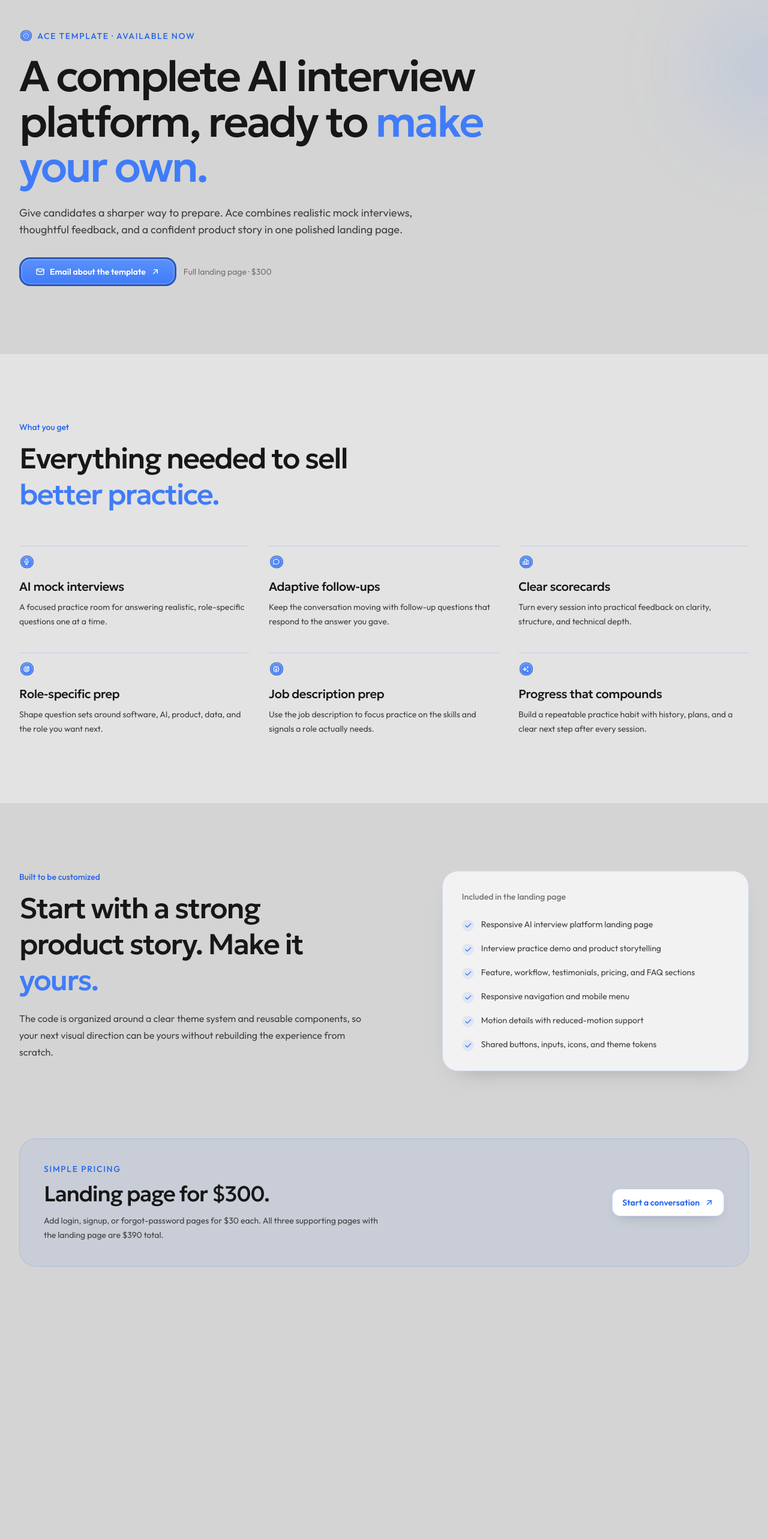
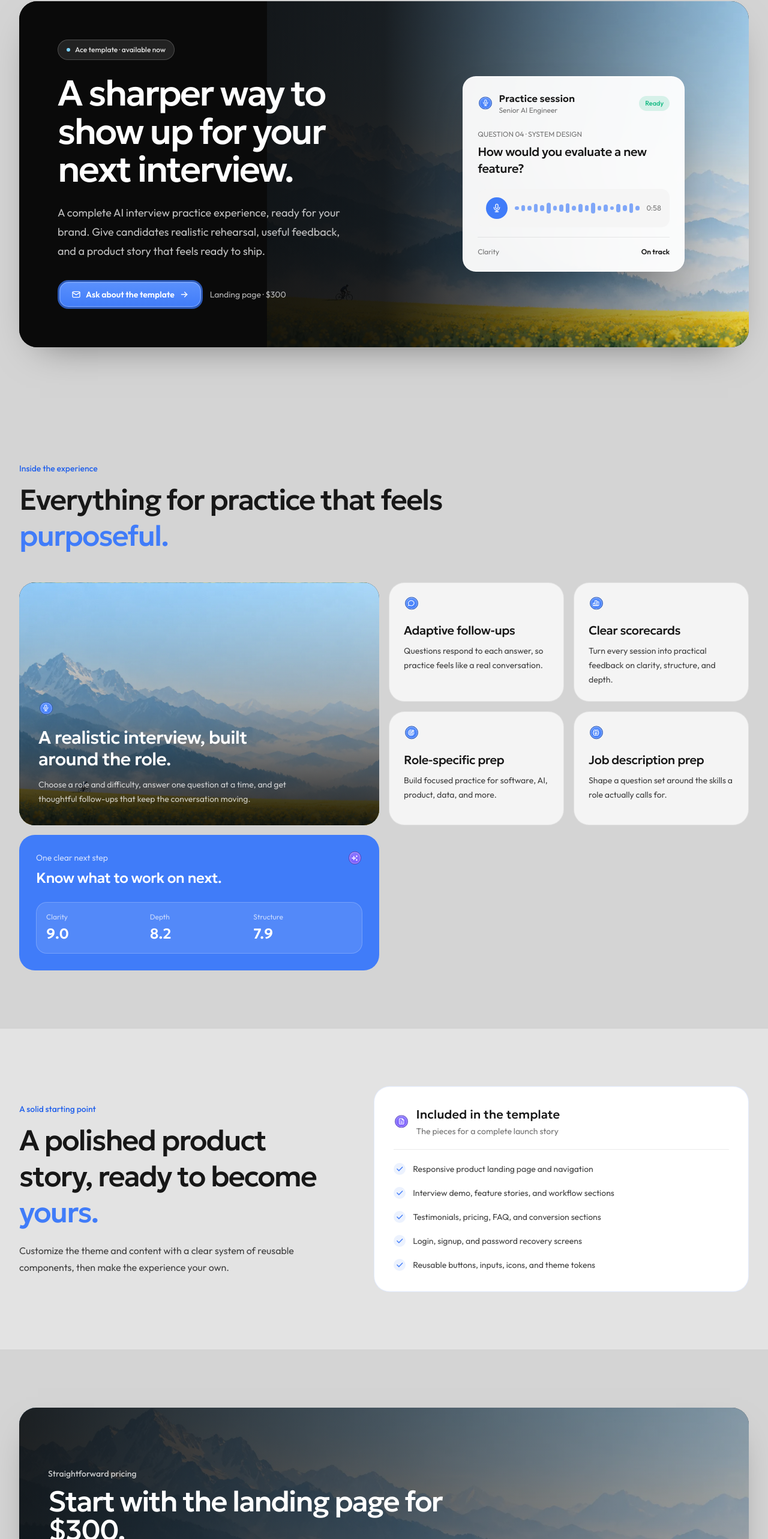
Before and after one commit to istmX/ace, a Next.js app: page /sale in a window 1280 px wide. Shown: the part 132-2698 px from the top of the page at 60% size. Before the commit the page ends 2372 px from the top, so only its background shows below. Built offline with nearby package versions, Linux system fonts and the light colour scheme.

Commit message:
Refresh Ace template sale page

```diff
--- a/app/sale/page.tsx
+++ b/app/sale/page.tsx
@@ -1,13 +1,10 @@
-'use client'
-
 import Link from 'next/link'
-import { motion, MotionConfig, useReducedMotion } from 'motion/react'
 import {
-  IconArrowUpRight,
+  IconArrowRight,
   IconBrain,
   IconChartBar,
   IconCheck,
-  IconCircleDot,
+  IconFileText,
   IconMail,
   IconMessageCircle,
   IconMicrophone,
@@ -18,172 +15,137 @@ import Logo from '@/components/logo'
 import { InlineIcon } from '@/components/ui/inline-icon'
 
 const features = [
-  {
-    icon: IconMicrophone,
-    title: 'AI mock interviews',
-    description: 'A focused practice room for answering realistic, role-specific questions one at a time.',
-  },
-  {
-    icon: IconMessageCircle,
-    title: 'Adaptive follow-ups',
-    description: 'Keep the conversation moving with follow-up questions that respond to the answer you gave.',
-  },
-  {
-    icon: IconChartBar,
-    title: 'Clear scorecards',
-    description: 'Turn every session into practical feedback on clarity, structure, and technical depth.',
-  },
-  {
-    icon: IconTargetArrow,
-    title: 'Role-specific prep',
-    description: 'Shape question sets around software, AI, product, data, and the role you want next.',
-  },
-  {
-    icon: IconBrain,
-    title: 'Job description prep',
-    description: 'Use the job description to focus practice on the skills and signals a role actually needs.',
-  },
-  {
-    icon: IconSparkles,
-    title: 'Progress that compounds',
-    description: 'Build a repeatable practice habit with history, plans, and a clear next step after every session.',
-  },
+  { icon: IconMessageCircle, title: 'Adaptive follow-ups', text: 'Questions respond to each answer, so practice feels like a real conversation.' },
+  { icon: IconChartBar, title: 'Clear scorecards', text: 'Turn every session into practical feedback on clarity, structure, and depth.' },
+  { icon: IconTargetArrow, title: 'Role-specific prep', text: 'Build focused practice for software, AI, product, data, and more.' },
+  { icon: IconBrain, title: 'Job description prep', text: 'Shape a question set around the skills a role actually calls for.' },
 ]
 
 const deliverables = [
-  'Responsive AI interview platform landing page',
-  'Interview practice demo and product storytelling',
-  'Feature, workflow, testimonials, pricing, and FAQ sections',
-  'Responsive navigation and mobile menu',
-  'Motion details with reduced-motion support',
-  'Shared buttons, inputs, icons, and theme tokens',
+  'Responsive product landing page and navigation',
+  'Interview demo, feature stories, and workflow sections',
+  'Testimonials, pricing, FAQ, and conversion sections',
+  'Login, signup, and password recovery screens',
+  'Reusable buttons, inputs, icons, and theme tokens',
 ]
 
+const inquiry = 'mailto:xparyan68@gmail.com?subject=Ace%20template%20inquiry'
+
 export default function SalePage() {
-  const reduceMotion = useReducedMotion() ?? false
-
   return (
-    <MotionConfig reducedMotion="user">
     <main className="min-h-screen overflow-x-clip bg-page text-copy">
       <nav className="mx-auto flex w-full max-w-7xl items-center justify-between px-4 py-4 sm:px-8 sm:py-5">
         <Link href="/" aria-label="Back to Ace home" className="rounded-md focus-visible:outline-2 focus-visible:outline-offset-4 focus-visible:outline-focus">
           <Logo />
         </Link>
-          <Link href="/" className="font-mono text-sm text-body underline-offset-4 transition-colors hover:text-copy hover:underline">
-            Back to site
-          </Link>
+        <Link href="/" className="font-mono text-sm text-body underline-offset-4 transition-colors hover:text-copy hover:underline">Back to site</Link>
       </nav>
 
-        <section className="relative mx-auto w-full max-w-7xl px-4 pb-20 pt-14 sm:px-8 sm:pb-28 sm:pt-24">
-          <div aria-hidden="true" className="pointer-events-none absolute right-[-8rem] top-8 h-64 w-64 rounded-full bg-brand/10 blur-3xl" />
-          <motion.div
-            initial={reduceMotion ? false : { opacity: 0, y: 18 }}
-            animate={{ opacity: 1, y: 0 }}
-            transition={{ duration: 0.6, ease: [0.22, 1, 0.36, 1] }}
-            className="relative max-w-4xl"
-          >
-            <p className="mb-5 flex items-center gap-2 font-mono text-sm font-medium uppercase tracking-[0.12em] text-brand-logo">
-              <InlineIcon color="var(--brand-primary)" className="mx-0 h-6 w-6 rounded-md">
-                <IconCircleDot />
-              </InlineIcon>
-              Ace template · available now
+      <section className="px-4 pb-16 pt-7 sm:px-8 sm:pb-24 sm:pt-12">
+        <div className="relative isolate mx-auto grid min-h-[540px] w-full max-w-7xl overflow-hidden rounded-[30px] bg-neutral-950 shadow-[0_24px_64px_-34px_var(--effect-black-55)] lg:grid-cols-[1.04fr_0.96fr]">
+          <div aria-hidden="true" className="absolute inset-0 -z-10 bg-cover bg-[center_48%] lg:left-[34%]" style={{ backgroundImage: "url('/beautiful-landscape.webp')" }} />
+          <div aria-hidden="true" className="absolute inset-0 -z-10 bg-gradient-to-r from-neutral-950 via-neutral-950/90 to-neutral-950/35 lg:to-neutral-950/10" />
+          <div className="flex flex-col items-start justify-center p-7 sm:p-12 lg:p-16">
+            <p className="mb-6 inline-flex items-center gap-2 rounded-full border border-white/20 bg-white/10 px-3.5 py-2 font-mono text-xs font-medium text-white/85 backdrop-blur-sm">
+              <span className="h-1.5 w-1.5 rounded-full bg-sky-300" /> Ace template · available now
             </p>
-            <h1 className="max-w-4xl font-display text-4xl font-medium leading-[1.05] tracking-[-0.045em] sm:text-6xl lg:text-7xl">
-              A complete AI interview platform, ready to <span className="text-brand">make your own.</span>
+            <h1 className="max-w-2xl font-display text-4xl font-medium leading-[1.06] tracking-[-0.045em] text-white sm:text-6xl">
+              A sharper way to show up for your next interview.
             </h1>
-            <p className="mt-6 max-w-2xl font-mono text-base leading-7 text-body sm:text-lg">
-              Give candidates a sharper way to prepare. Ace combines realistic mock interviews, thoughtful feedback,
-              and a confident product story in one polished landing page.
+            <p className="mt-6 max-w-xl font-mono text-base leading-7 text-white/75 sm:text-lg sm:leading-8">
+              A complete AI interview practice experience, ready for your brand. Give candidates realistic rehearsal, useful feedback, and a product story that feels ready to ship.
             </p>
             <div className="mt-8 flex flex-col gap-3 sm:flex-row sm:items-center">
-              <a
-                href="mailto:xparyan68@gmail.com?subject=Ace%20template%20inquiry"
-                className="inline-flex h-12 items-center justify-center gap-2 rounded-2xl border-[3px] border-[color:color-mix(in_oklab,var(--brand-primary)_78%,black)] bg-[linear-gradient(to_bottom,color-mix(in_oklab,var(--brand-primary)_86%,white),var(--brand-primary))] px-6 font-mono text-sm font-semibold text-white shadow-[inset_0_0_0_1.5px_var(--effect-white-24)] transition-[filter,transform] hover:brightness-105 focus-visible:outline-2 focus-visible:outline-offset-2 focus-visible:outline-focus"
-              >
-                <IconMail className="h-4 w-4" />
-                Email about the template
-                <IconArrowUpRight className="h-4 w-4" />
+              <a href={inquiry} className="inline-flex h-12 items-center justify-center gap-2 rounded-2xl border-[3px] border-[color:color-mix(in_oklab,var(--brand-primary)_78%,black)] bg-[linear-gradient(to_bottom,color-mix(in_oklab,var(--brand-primary)_86%,white),var(--brand-primary))] px-5 font-mono text-sm font-semibold text-white shadow-[inset_0_0_0_1.5px_var(--effect-white-24)] transition-[filter,transform] hover:brightness-105 focus-visible:outline-2 focus-visible:outline-offset-2 focus-visible:outline-focus">
+                <IconMail className="h-4 w-4" /> Ask about the template <IconArrowRight className="h-4 w-4" />
               </a>
-              <span className="font-mono text-sm text-subtle">Full landing page · $300</span>
+              <span className="font-mono text-sm text-white/70">Landing page · $300</span>
             </div>
-          </motion.div>
-        </section>
-
-        <section className="border-y border-black/8 bg-surface/35 px-4 py-20 sm:px-8 sm:py-28" aria-labelledby="features-heading">
-          <div className="mx-auto w-full max-w-7xl">
-            <div className="mb-10 max-w-2xl sm:mb-14">
-              <p className="mb-3 font-mono text-sm font-medium text-brand-logo">What you get</p>
-              <h2 id="features-heading" className="font-display text-3xl font-medium leading-tight tracking-[-0.04em] sm:text-5xl">
-                Everything needed to sell <span className="text-brand">better practice.</span>
-              </h2>
           </div>
-            <div className="grid gap-x-8 gap-y-10 sm:grid-cols-2 lg:grid-cols-3">
-              {features.map(({ icon: Icon, title, description }, index) => (
-                <motion.article
-                  key={title}
-                  initial={reduceMotion ? false : { opacity: 0, y: 12 }}
-                  whileInView={{ opacity: 1, y: 0 }}
-                  viewport={{ once: true, margin: '-80px' }}
-                  transition={{ duration: 0.45, delay: reduceMotion ? 0 : index * 0.04 }}
-                  className="border-t border-brand/20 pt-4"
-                >
-                  <InlineIcon color="var(--brand-primary)" className="mx-0 mb-4 h-8 w-8 rounded-lg">
-                    <Icon />
-                  </InlineIcon>
-                  <h3 className="font-display text-xl font-medium tracking-[-0.025em]">{title}</h3>
-                  <p className="mt-2 max-w-sm font-mono text-sm leading-6 text-body">{description}</p>
-                </motion.article>
-              ))}
+          <div className="relative flex min-h-60 items-end p-6 sm:p-9 lg:items-center lg:justify-center">
+            <div className="w-full max-w-[370px] rounded-[22px] border border-white/80 bg-surface/95 p-5 shadow-[0_24px_60px_-22px_var(--effect-black-30)] backdrop-blur-xl sm:p-6">
+              <div className="flex items-center justify-between gap-3">
+                <div className="flex items-center gap-2.5">
+                  <InlineIcon color="var(--brand-primary)" className="mx-0 h-9 w-9 rounded-xl"><IconMicrophone /></InlineIcon>
+                  <div><p className="font-display text-base font-semibold">Practice session</p><p className="font-mono text-xs text-subtle">Senior AI Engineer</p></div>
+                </div>
+                <span className="rounded-full bg-success/15 px-2.5 py-1 font-mono text-[11px] font-medium text-success">Ready</span>
+              </div>
+              <p className="mt-6 font-mono text-xs text-subtle">QUESTION 04 · SYSTEM DESIGN</p>
+              <p className="mt-2 font-display text-xl font-medium leading-snug tracking-tight">How would you evaluate a new feature?</p>
+              <div className="mt-5 flex items-center gap-3 rounded-xl bg-surface-soft p-3.5">
+                <span className="flex h-9 w-9 shrink-0 items-center justify-center rounded-full bg-brand text-white"><IconMicrophone className="h-4 w-4" /></span>
+                <div className="flex flex-1 items-center gap-1" aria-hidden="true">{[3, 5, 4, 7, 5, 9, 4, 6, 8, 4, 7, 5, 9, 4, 6, 3, 7, 5, 8, 4].map((height, index) => <span key={index} className="flex-1 rounded-full bg-brand/65" style={{ height: `${height * 2}px` }} />)}</div>
+                <span className="font-mono text-xs tabular-nums text-subtle">0:58</span>
+              </div>
+              <div className="mt-4 flex items-center justify-between border-t border-divider pt-4 font-mono text-xs text-subtle"><span>Clarity</span><span className="font-semibold text-copy">On track</span></div>
+            </div>
           </div>
         </div>
       </section>
 
-        <section className="mx-auto grid w-full max-w-7xl gap-10 px-4 py-20 sm:px-8 sm:py-28 lg:grid-cols-[1.1fr_0.9fr] lg:items-start lg:gap-20">
-          <div>
-            <p className="mb-3 font-mono text-sm font-medium text-brand-logo">Built to be customized</p>
-            <h2 className="max-w-xl font-display text-3xl font-medium leading-tight tracking-[-0.04em] sm:text-5xl">
-              Start with a strong product story. Make it <span className="text-brand">yours.</span>
-            </h2>
-            <p className="mt-5 max-w-xl font-mono text-base leading-7 text-body">
-              The code is organized around a clear theme system and reusable components, so your next visual direction
-              can be yours without rebuilding the experience from scratch.
-            </p>
+      <section aria-labelledby="features-heading" className="px-4 py-16 sm:px-8 sm:py-24">
+        <div className="mx-auto w-full max-w-7xl">
+          <div className="mb-9 max-w-3xl sm:mb-12">
+            <p className="mb-3 font-mono text-sm font-medium text-brand-logo">Inside the experience</p>
+            <h2 id="features-heading" className="font-display text-3xl font-medium leading-tight tracking-[-0.04em] sm:text-5xl">Everything for practice that feels <span className="text-brand">purposeful.</span></h2>
           </div>
-          <div className="rounded-[26px] border border-brand/20 bg-surface/70 p-6 shadow-[0_18px_40px_-28px_var(--effect-black-35)] sm:p-8">
-            <p className="font-mono text-sm font-medium text-subtle">Included in the landing page</p>
-            <ul className="mt-6 space-y-4">
-              {deliverables.map((item) => (
-                <li key={item} className="flex items-start gap-3 font-mono text-sm leading-6 text-body">
-                  <span className="mt-1 inline-flex h-5 w-5 shrink-0 items-center justify-center rounded-full bg-brand/10 text-brand">
-                    <IconCheck className="h-3.5 w-3.5" stroke={2.5} />
-                  </span>
-                  {item}
-                </li>
+          <div className="grid auto-rows-[minmax(190px,auto)] gap-4 md:grid-cols-2 lg:grid-cols-4">
+            <article className="relative isolate flex min-h-[310px] flex-col justify-end overflow-hidden rounded-[26px] bg-neutral-950 p-6 text-white md:col-span-2 md:row-span-2 sm:p-8">
+              <div aria-hidden="true" className="absolute inset-0 -z-10 bg-cover bg-[center_64%]" style={{ backgroundImage: "url('/beautiful-landscape.webp')" }} />
+              <div aria-hidden="true" className="absolute inset-0 -z-10 bg-gradient-to-t from-neutral-950/90 via-neutral-950/30 to-transparent" />
+              <InlineIcon color="var(--brand-primary)" className="mx-0 mb-5 h-10 w-10 rounded-xl"><IconMicrophone /></InlineIcon>
+              <h3 className="max-w-md font-display text-2xl font-medium tracking-tight sm:text-3xl">A realistic interview, built around the role.</h3>
+              <p className="mt-3 max-w-md font-mono text-sm leading-6 text-white/75">Choose a role and difficulty, answer one question at a time, and get thoughtful follow-ups that keep the conversation moving.</p>
+            </article>
+            {features.map(({ icon: Icon, title, text }) => (
+              <article key={title} className="rounded-[26px] border border-black/8 bg-surface/75 p-5 sm:p-6">
+                <InlineIcon color="var(--brand-primary)" className="mx-0 mb-5 h-9 w-9 rounded-xl"><Icon /></InlineIcon>
+                <h3 className="font-display text-xl font-medium tracking-[-0.025em]">{title}</h3>
+                <p className="mt-2 font-mono text-sm leading-6 text-body">{text}</p>
+              </article>
             ))}
-            </ul>
+            <article className="flex flex-col justify-between rounded-[26px] bg-brand p-6 text-white md:col-span-2 lg:col-span-2 sm:p-7">
+              <div className="flex items-start justify-between gap-4">
+                <div><p className="font-mono text-sm text-white/75">One clear next step</p><h3 className="mt-2 font-display text-2xl font-medium tracking-tight">Know what to work on next.</h3></div>
+                <InlineIcon color="var(--accent-violet)" className="mx-0 h-10 w-10 rounded-xl"><IconSparkles /></InlineIcon>
+              </div>
+              <div className="mt-6 grid grid-cols-3 gap-2 rounded-2xl border border-white/20 bg-white/10 p-3 font-mono text-xs sm:p-4">
+                {[['Clarity', '9.0'], ['Depth', '8.2'], ['Structure', '7.9']].map(([label, score]) => <div key={label}><p className="text-white/70">{label}</p><p className="mt-1 font-display text-2xl font-semibold">{score}</p></div>)}
+              </div>
+            </article>
+          </div>
         </div>
       </section>
 
-        <section className="px-4 pb-24 sm:px-8 sm:pb-32">
-          <div className="mx-auto flex w-full max-w-7xl flex-col items-start justify-between gap-8 rounded-[28px] border border-brand/20 bg-brand/8 p-6 sm:p-10 lg:flex-row lg:items-center">
+      <section className="border-y border-black/8 bg-surface/35 px-4 py-16 sm:px-8 sm:py-24">
+        <div className="mx-auto grid w-full max-w-7xl gap-10 lg:grid-cols-[0.9fr_1.1fr] lg:items-center lg:gap-20">
           <div>
-              <p className="font-mono text-sm font-medium uppercase tracking-[0.12em] text-brand-logo">Simple pricing</p>
-              <h2 className="mt-3 font-display text-3xl font-medium tracking-[-0.04em] sm:text-4xl">Landing page for $300.</h2>
-              <p className="mt-3 max-w-xl font-mono text-sm leading-6 text-body">
-                Add login, signup, or forgot-password pages for $30 each. All three supporting pages with the landing
-                page are $390 total.
-              </p>
+            <p className="mb-3 font-mono text-sm font-medium text-brand-logo">A solid starting point</p>
+            <h2 className="max-w-xl font-display text-3xl font-medium leading-tight tracking-[-0.04em] sm:text-5xl">A polished product story, ready to become <span className="text-brand">yours.</span></h2>
+            <p className="mt-5 max-w-xl font-mono text-base leading-7 text-body">Customize the theme and content with a clear system of reusable components, then make the experience your own.</p>
           </div>
-            <a
-              href="mailto:xparyan68@gmail.com?subject=Ace%20template%20purchase"
-              className="inline-flex shrink-0 items-center gap-2 rounded-xl border border-brand/30 bg-surface px-4 py-3 font-mono text-sm font-semibold text-brand-deep shadow-[0_8px_24px_-14px_var(--effect-black-35)] transition-colors hover:border-brand/60 hover:bg-surface focus-visible:outline-2 focus-visible:outline-offset-2 focus-visible:outline-focus"
-            >
-              Start a conversation
-              <IconArrowUpRight className="h-4 w-4" />
+          <div className="rounded-[26px] border border-brand/15 bg-surface p-6 shadow-card sm:p-8">
+            <div className="flex items-center gap-3 border-b border-divider pb-5"><InlineIcon color="var(--accent-violet)" className="mx-0 h-9 w-9 rounded-xl"><IconFileText /></InlineIcon><div><h3 className="font-display text-xl font-medium">Included in the template</h3><p className="mt-1 font-mono text-sm text-subtle">The pieces for a complete launch story</p></div></div>
+            <ul className="mt-5 space-y-4">{deliverables.map((item) => <li key={item} className="flex items-start gap-3 font-mono text-sm leading-6 text-body"><span className="mt-0.5 inline-flex h-5 w-5 shrink-0 items-center justify-center rounded-full bg-brand/10 text-brand"><IconCheck className="h-3.5 w-3.5" stroke={2.5} /></span>{item}</li>)}</ul>
+          </div>
+        </div>
+      </section>
+
+      <section className="px-4 py-16 sm:px-8 sm:py-24">
+        <div className="relative isolate mx-auto flex min-h-[300px] w-full max-w-7xl flex-col justify-between overflow-hidden rounded-[28px] bg-neutral-950 p-6 shadow-[0_24px_60px_-32px_var(--effect-black-55)] sm:p-10 lg:min-h-[340px] lg:flex-row lg:items-end lg:p-12">
+          <div aria-hidden="true" className="absolute inset-0 -z-10 bg-cover bg-[center_57%]" style={{ backgroundImage: "url('/beautiful-landscape.webp')" }} />
+          <div aria-hidden="true" className="absolute inset-0 -z-10 bg-gradient-to-r from-neutral-950/90 via-neutral-950/65 to-neutral-950/35" />
+          <div className="max-w-2xl">
+            <p className="font-mono text-sm font-medium text-white/75">Straightforward pricing</p>
+            <h2 className="mt-3 font-display text-3xl font-medium tracking-[-0.04em] text-white sm:text-5xl">Start with the landing page for $300.</h2>
+            <p className="mt-4 max-w-xl font-mono text-sm leading-6 text-white/75">Add login, signup, or password recovery for $30 each. Get all three supporting pages with the landing page for $390.</p>
+          </div>
+          <a href={inquiry} className="mt-8 inline-flex shrink-0 items-center justify-center gap-2 rounded-xl border border-white/70 bg-surface px-5 py-3 font-mono text-sm font-semibold text-brand-deep shadow-sm transition-colors hover:bg-white focus-visible:outline-2 focus-visible:outline-offset-2 focus-visible:outline-focus lg:mt-0">
+            <IconMail className="h-4 w-4" /> Start a conversation <IconArrowRight className="h-4 w-4" />
           </a>
         </div>
       </section>
     </main>
-    </MotionConfig>
   )
 }
```
Also changed, not shown: app/page.tsx (+7 -9 lines). Lines whose indentation alone changed are shown as unchanged.
